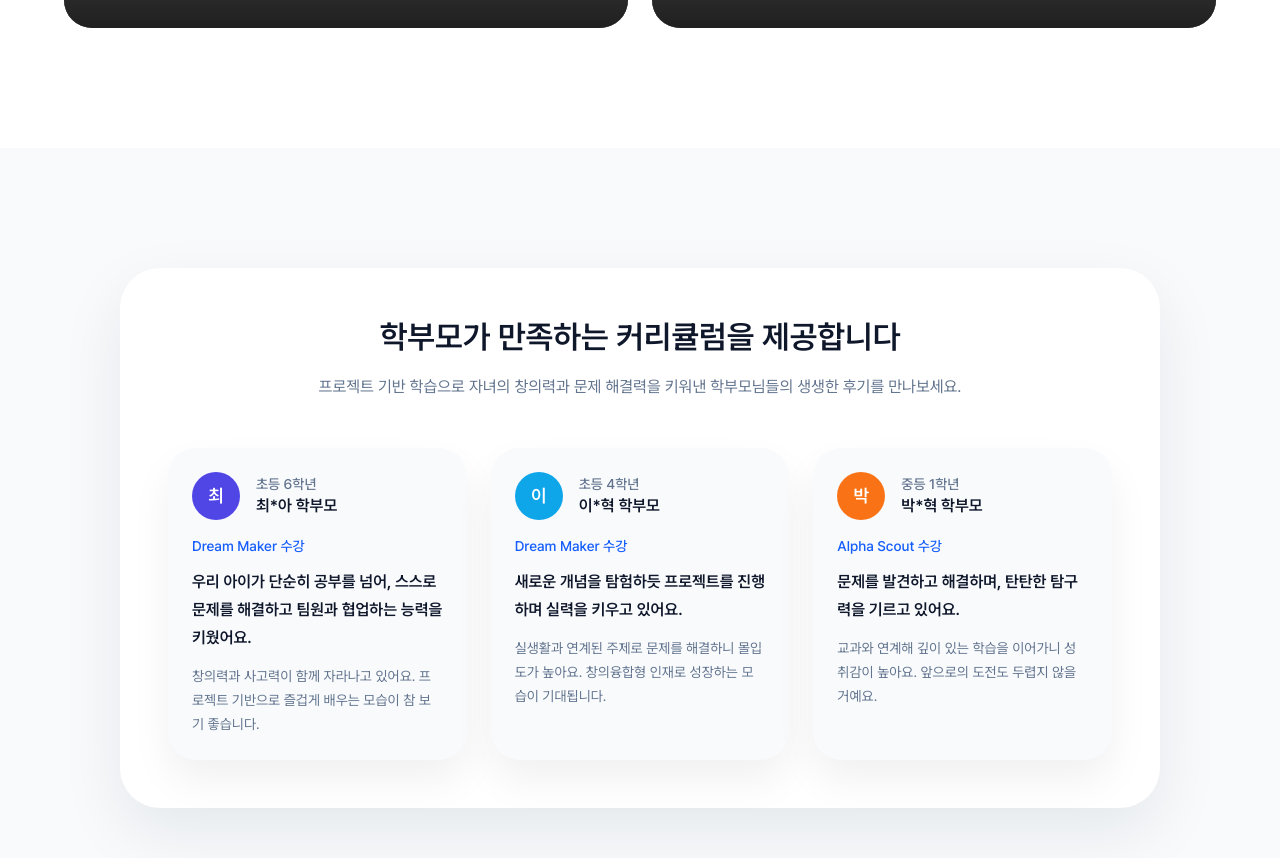
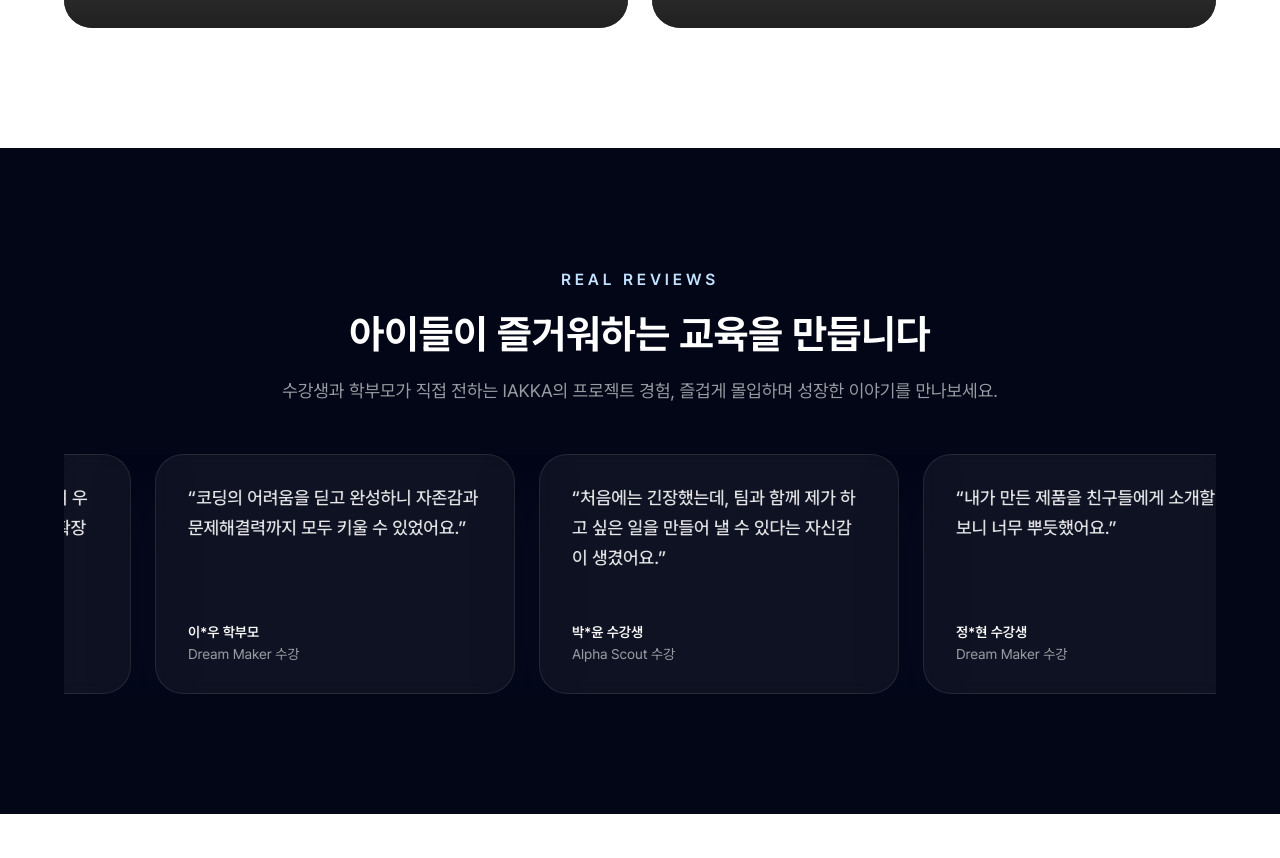
Before and after one commit to WithM2/iakkaweb, a Next.js app: page /ko in a window 1280 px wide. Shown: the part 5686-6544 px from the top of the page. After the commit the page ends 6500 px from the top, so only its background shows below. Built offline with nearby package versions, Linux system fonts and the light colour scheme; grey boxes are pictures that could not be loaded.

Commit message:
Add auto-scrolling review carousel

```diff
--- a/src/app/globals.css
+++ b/src/app/globals.css
@@ -31,3 +31,18 @@ body {
   font-family: var(--font-pretendard), system-ui, "Segoe UI", "Apple SD Gothic Neo",
     "Malgun Gothic", Arial, sans-serif;
 }
+
+@layer utilities {
+  @keyframes review-marquee {
+    0% {
+      transform: translateX(0);
+    }
+    100% {
+      transform: translateX(-50%);
+    }
+  }
+
+  .animate-review-marquee {
+    animation: review-marquee 36s linear infinite;
+  }
+}
--- a/src/components/ReviewSection.tsx
+++ b/src/components/ReviewSection.tsx
@@ -1,76 +1,67 @@
 const REVIEWS = [
   {
-    name: "최*아 학부모",
-    grade: "초등 6학년",
-    course: "Dream Maker 수강",
-    highlight:
-      "우리 아이가 단순히 공부를 넘어, 스스로 문제를 해결하고 팀원과 협업하는 능력을 키웠어요.",
-    detail:
-      "창의력과 사고력이 함께 자라나고 있어요. 프로젝트 기반으로 즐겁게 배우는 모습이 참 보기 좋습니다.",
-    accentColor: "bg-[#4F46E5]",
-    initial: "최",
+    quote: "가장 자주 쓰던 앱과 흡사하게 만들며 우리 아이의 아이디어를 제품으로까지 확장했어요.",
+    author: "김*지 학부모",
+    meta: "Dream Maker 수강",
   },
   {
-    name: "이*혁 학부모",
-    grade: "초등 4학년",
-    course: "Dream Maker 수강",
-    highlight:
-      "새로운 개념을 탐험하듯 프로젝트를 진행하며 실력을 키우고 있어요.",
-    detail:
-      "실생활과 연계된 주제로 문제를 해결하니 몰입도가 높아요. 창의융합형 인재로 성장하는 모습이 기대됩니다.",
-    accentColor: "bg-[#0EA5E9]",
-    initial: "이",
+    quote: "코딩의 어려움을 딛고 완성하니 자존감과 문제해결력까지 모두 키울 수 있었어요.",
+    author: "이*우 학부모",
+    meta: "Dream Maker 수강",
   },
   {
-    name: "박*혁 학부모",
-    grade: "중등 1학년",
-    course: "Alpha Scout 수강",
-    highlight:
-      "문제를 발견하고 해결하며, 탄탄한 탐구력을 기르고 있어요.",
-    detail:
-      "교과와 연계해 깊이 있는 학습을 이어가니 성취감이 높아요. 앞으로의 도전도 두렵지 않을 거예요.",
-    accentColor: "bg-[#F97316]",
-    initial: "박",
+    quote: "처음에는 긴장했는데, 팀과 함께 제가 하고 싶은 일을 만들어 낼 수 있다는 자신감이 생겼어요.",
+    author: "박*윤 수강생",
+    meta: "Alpha Scout 수강",
+  },
+  {
+    quote: "내가 만든 제품을 친구들에게 소개할 때 보니 너무 뿌듯했어요.",
+    author: "정*현 수강생",
+    meta: "Dream Maker 수강",
   },
 ];
 
 export function ReviewSection() {
   return (
-    <section className="w-full bg-slate-50">
+    <section className="w-full bg-[#030617]">
       <div className="mx-auto w-full max-w-[1200px] px-5 py-20 md:px-6 md:py-[120px]">
-        <div className="mx-auto max-w-[1040px] rounded-[40px] bg-white px-6 py-12 shadow-[0_24px_64px_rgba(15,23,42,0.08)] md:px-12">
-          <h2 className="text-center text-[28px] font-semibold leading-[36px] text-slate-900 md:text-[32px] md:leading-[42px]">
-            학부모가 만족하는 커리큘럼을 제공합니다
+        <div className="mx-auto flex max-w-[820px] flex-col items-center text-center">
+          <p className="text-sm font-semibold tracking-[0.24em] text-main-300 md:text-base">
+            REAL REVIEWS
+          </p>
+          <h2 className="mt-4 text-[26px] font-bold leading-[36px] text-white md:text-[40px] md:leading-[52px]">
+            아이들이 즐거워하는 교육을 만듭니다
           </h2>
-          <p className="mt-4 text-center text-[16px] leading-[26px] text-slate-500">
-            프로젝트 기반 학습으로 자녀의 창의력과 문제 해결력을 키워낸 학부모님들의 생생한 후기를 만나보세요.
+          <p className="mt-4 text-[15px] leading-[24px] text-white/60 md:text-[18px] md:leading-[30px]">
+            수강생과 학부모가 직접 전하는 IAKKA의 프로젝트 경험, 즐겁게 몰입하며
+            성장한 이야기를 만나보세요.
           </p>
-          <div className="mt-10 grid gap-6 md:mt-12 md:grid-cols-3">
-            {REVIEWS.map((review) => (
-              <article
-                key={review.name}
-                className="flex h-full flex-col gap-4 rounded-[28px] bg-slate-50 p-6 shadow-[0_20px_40px_rgba(15,23,42,0.06)]"
-              >
-                <div className="flex items-center gap-4">
-                  <div
-                    className={`flex h-12 w-12 items-center justify-center rounded-full text-lg font-semibold text-white ${
-                      review.accentColor
-                    }`}
+        </div>
+
+        <div className="relative mt-12">
+          <div className="pointer-events-none absolute inset-y-0 left-0 w-16 bg-gradient-to-r from-[#030617] to-transparent" />
+          <div className="pointer-events-none absolute inset-y-0 right-0 w-16 bg-gradient-to-l from-[#030617] to-transparent" />
+
+          <div className="group overflow-hidden">
+            <div className="flex w-max animate-review-marquee gap-4 md:gap-6 group-hover:[animation-play-state:paused] [animation-duration:38s]">
+              {[0, 1].map((cycle) =>
+                REVIEWS.map((review, index) => (
+                  <article
+                    key={`${review.author}-${index}-${cycle}`}
+                    className="flex min-h-[220px] min-w-[260px] max-w-[320px] flex-col justify-between rounded-[28px] border border-white/10 bg-white/5 px-6 py-6 text-left text-white shadow-[0_24px_64px_rgba(8,16,44,0.35)] backdrop-blur-sm md:min-h-[240px] md:min-w-[320px] md:max-w-[360px] md:px-8 md:py-7"
+                    aria-hidden={cycle === 1}
                   >
-                    {review.initial}
-                  </div>
-                  <div>
-                    <p className="text-sm font-medium text-slate-500">{review.grade}</p>
-                    <p className="text-base font-semibold text-slate-900">{review.name}</p>
-                  </div>
-                </div>
-                <div className="space-y-3">
-                  <p className="text-sm font-medium text-blue-600">{review.course}</p>
-                  <p className="text-base font-semibold leading-7 text-slate-900">{review.highlight}</p>
-                  <p className="text-sm leading-6 text-slate-500">{review.detail}</p>
-                </div>
-              </article>
-            ))}
+                    <p className="text-[15px] font-medium leading-[24px] text-white/90 md:text-[18px] md:leading-[30px]">
+                      “{review.quote}”
+                    </p>
+                    <div className="mt-6 flex flex-col text-[13px] leading-[20px] text-white/60 md:text-[14px] md:leading-[22px]">
+                      <span className="font-semibold text-white">{review.author}</span>
+                      <span>{review.meta}</span>
+                    </div>
+                  </article>
+                )),
+              )}
+            </div>
           </div>
         </div>
       </div>
```
